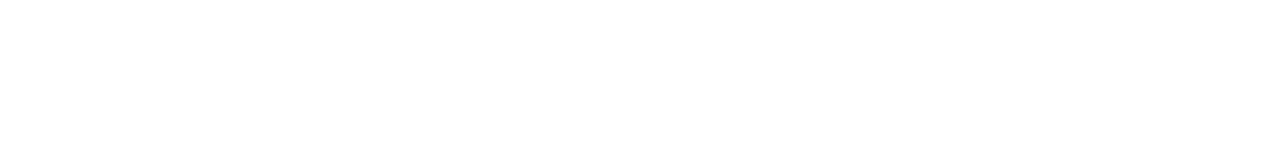
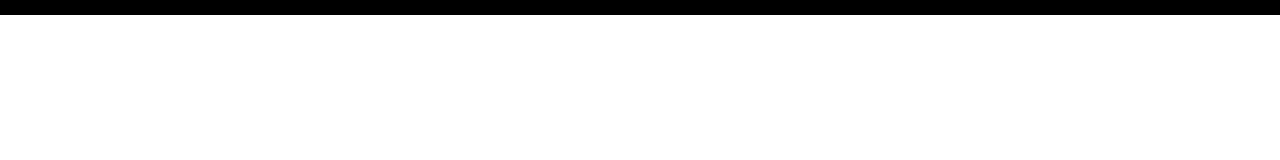
Before and after one commit to robotraine/group_project_1, a plain HTML site: page index.html in a window 1280 px wide. Drawn offline with nearby package versions, Linux system fonts and the light colour scheme.

Commit message:
добавлены стили header-top, header-search и header-menu

```diff
--- a/styles/index.css
+++ b/styles/index.css
@@ -1,3 +1,16 @@
 .header {
   height: 50px;
 }
+
+.header-top {
+  height: 15px;
+  background-color: black;
+}
+
+.header-search {
+  height: 15px;
+}
+
+.header-menu {
+  height: 20px;
+}
```
